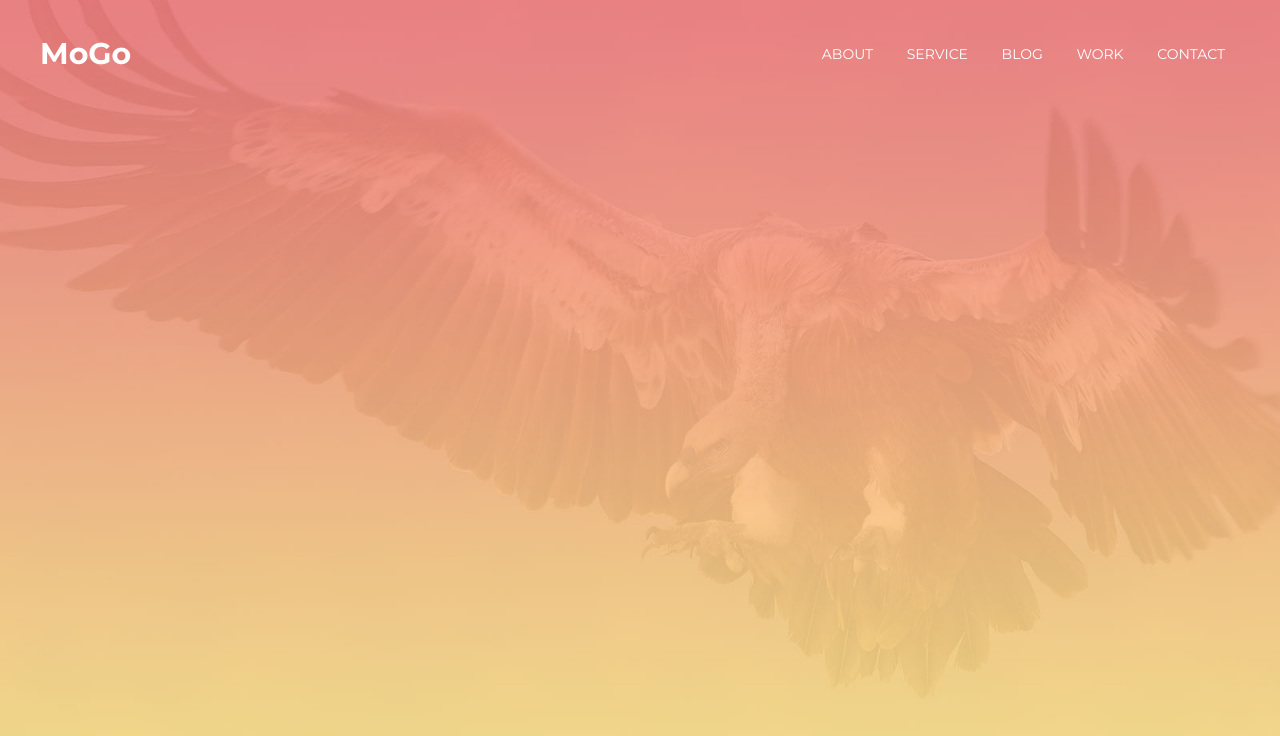
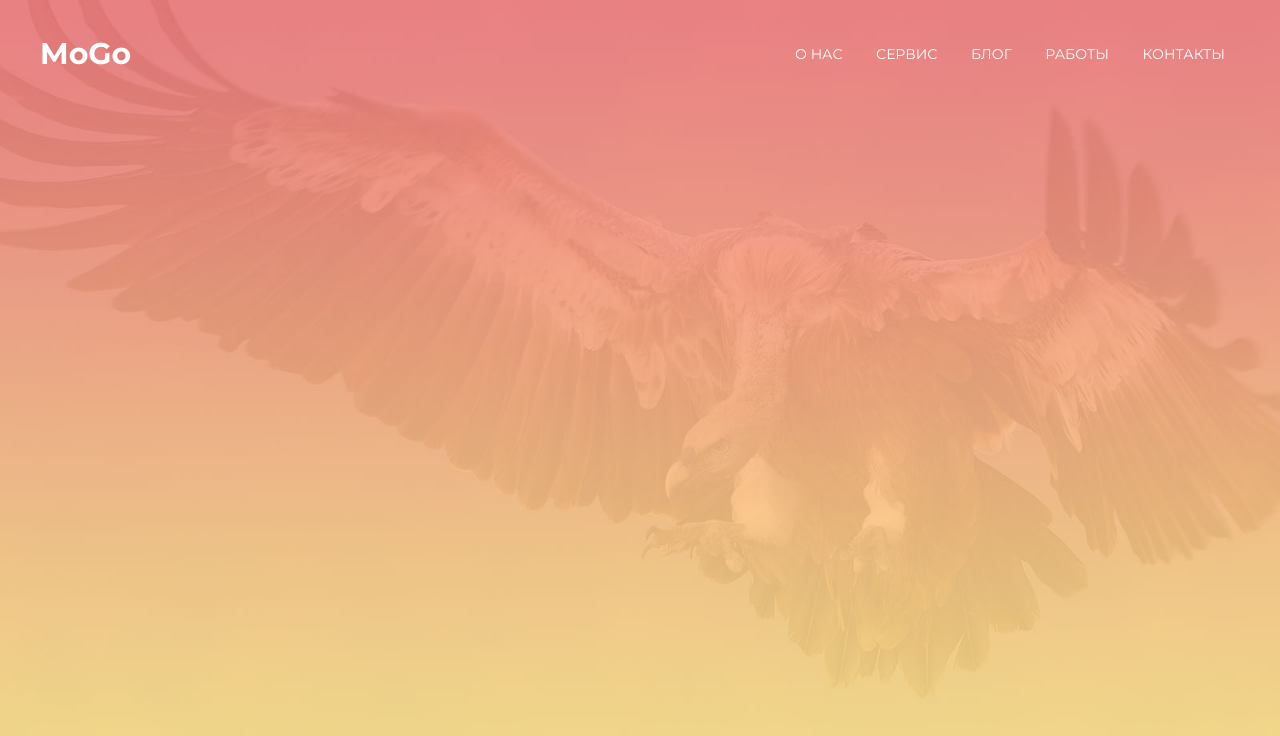
Before and after one commit to Khozhadin/MoGo, a plain HTML site: page index.html in a window 1280 px wide. Drawn offline with Linux system fonts and the light colour scheme.

Commit message:
Init MoGo

```diff
--- a/Assets/CSS/style.css
+++ b/Assets/CSS/style.css
@@ -1,7 +1,6 @@
 body {
     margin: 0;
     font-family: 'Montserrat', sans-serif;
-
     font-size: 15px;
     line-height: 1.6;
     color: #333;
@@ -13,8 +12,8 @@ body {
     box-sizing: border-box
 }
 
-h1,h2,h3,h4,h5,h6 {
-   margin: 0;
+h1, h2, h3, h4, h5, h6 {
+    margin: 0;
 }
 
 
@@ -24,8 +23,6 @@ h1,h2,h3,h4,h5,h6 {
     max-width: 1200px;
     margin: 0 auto;
 }
-
-
 
 /* Intro */
 .intro {
@@ -39,14 +36,14 @@ h1,h2,h3,h4,h5,h6 {
 
 
 /*Header*/
-.header{
+.header {
     width: 100%;
     padding-top: 30px;
 
     position: absolute;
     top: 0;
     left: 0;
-    right; 0;
+    right: 0;
     z-index: 1000;
 }
 
@@ -75,11 +72,9 @@ h1,h2,h3,h4,h5,h6 {
     vertical-align: top;
     margin: 0 15px;
     position: relative;
-
     color: #fff;
     text-decoration: none;
-
-    transition: color .2s linear;
+    transition: color .1s linear;
 }
 
 .nav_link:after {
@@ -87,14 +82,13 @@ h1,h2,h3,h4,h5,h6 {
     display: block;
     width: 100%;
     height: 3px;
-    display: none;
-
     background-color: #fff;
-
+    opacity: 0;
     position: absolute;
     top: 100%;
     left: 0;
     z-index: 1;
+    transition: opacity .1s linear;
 }
 
 .nav_link:hover {
@@ -103,4 +97,5 @@ h1,h2,h3,h4,h5,h6 {
 
 .nav_link:hover:after {
     display: block;
+    opacity: 1;
 }
--- a/index.html
+++ b/index.html
@@ -1,9 +1,10 @@
 <!DOCTYPE html>
-<html lang="en">
+<html lang="ru">
 <head>
     <meta charset="UTF-8">
     <link rel="stylesheet" href="assets/CSS/style.css">
-    <link href="https://fonts.googleapis.com/css?family=Kaushan+Script|Montserrat:400,700&display=swap" rel="stylesheet">
+    <link href="https://fonts.googleapis.com/css?family=Kaushan+Script|Montserrat:400,700&display=swap"
+          rel="stylesheet">
     <title>MoGo</title>
 </head>
 <body>
@@ -15,11 +16,11 @@
             <div class="header_logo">MoGo</div>
 
             <nav class="nav">
-                <a class="nav_link" href="#">About</a>
-                <a class="nav_link" href="#">Service</a>
-                <a class="nav_link" href="#">Blog</a>
-                <a class="nav_link" href="#">Work</a>
-                <a class="nav_link" href="#">Contact</a>
+                <a class="nav_link" href="#">О нас</a>
+                <a class="nav_link" href="#">Сервис</a>
+                <a class="nav_link" href="#">Блог</a>
+                <a class="nav_link" href="#">Работы</a>
+                <a class="nav_link" href="#">Контакты</a>
             </nav>
         </div>
     </div>
```
